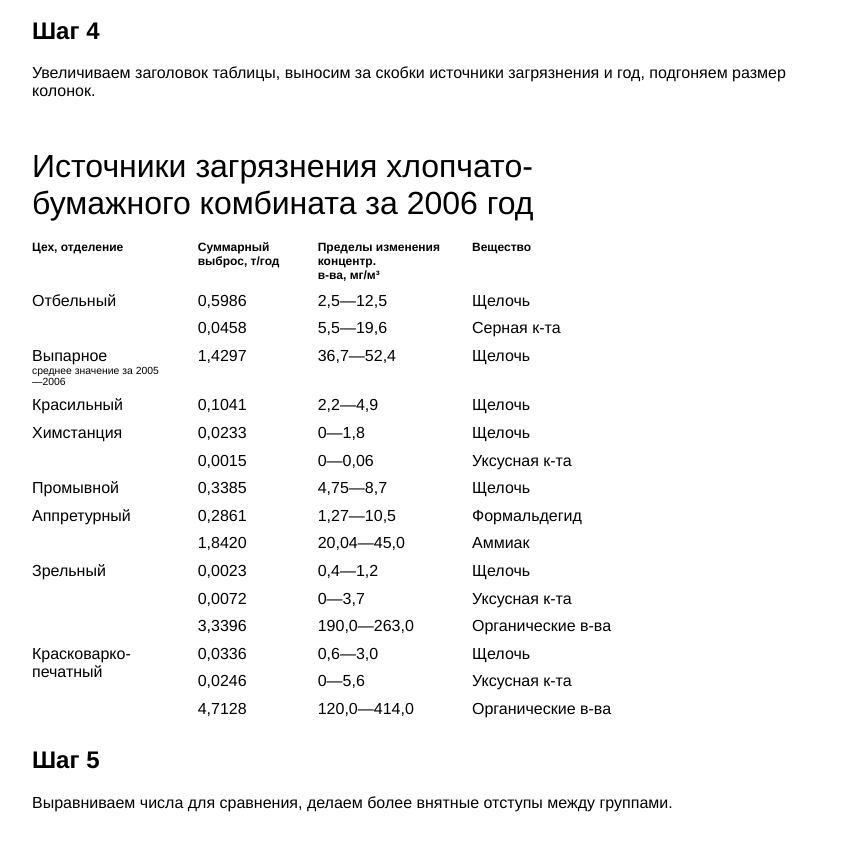
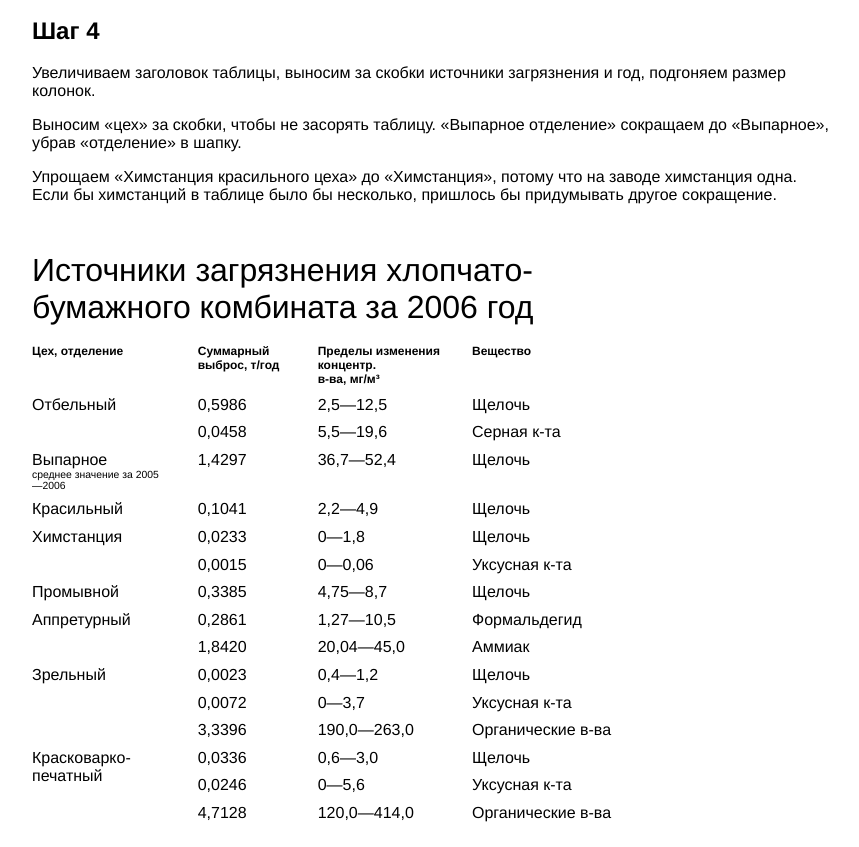
Before and after one commit to Seigiard/bureau-dizayn-tablitsy, a plain HTML site: page process.html in a window 1280 px wide. Shown: the part 2319-3166 px from the top of the page, without its empty margins (32-891 px from the left). Drawn offline with Linux system fonts and the light colour scheme; a web font is replaced by a local one.

Commit message:
ADD info about process

```diff
--- a/process.html
+++ b/process.html
@@ -230,6 +230,8 @@
     </div>
     <h2>Шаг 4</h2>
     <p>Увеличиваем заголовок таблицы, выносим за скобки источники загрязнения и год, подгоняем размер колонок.</p>
+    <p>Выносим «цех» за скобки, чтобы не засорять таблицу. «Выпарное отделение» сокращаем до «Выпарное», убрав «отделение» в шапку.</p>
+    <p>Упрощаем «Химстанция красильного цеха» до «Химстанция», потому что на заводе химстанция одна. Если бы химстанций в таблице было бы несколько, пришлось бы придумывать другое сокращение.</p>
     <div class="step4">
         <table>
             <colgroup>
```
